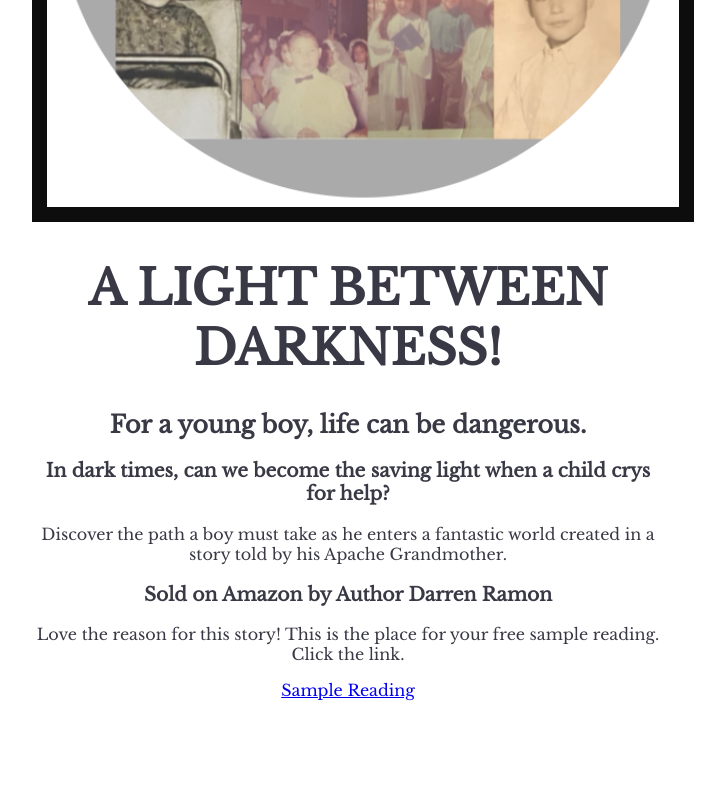
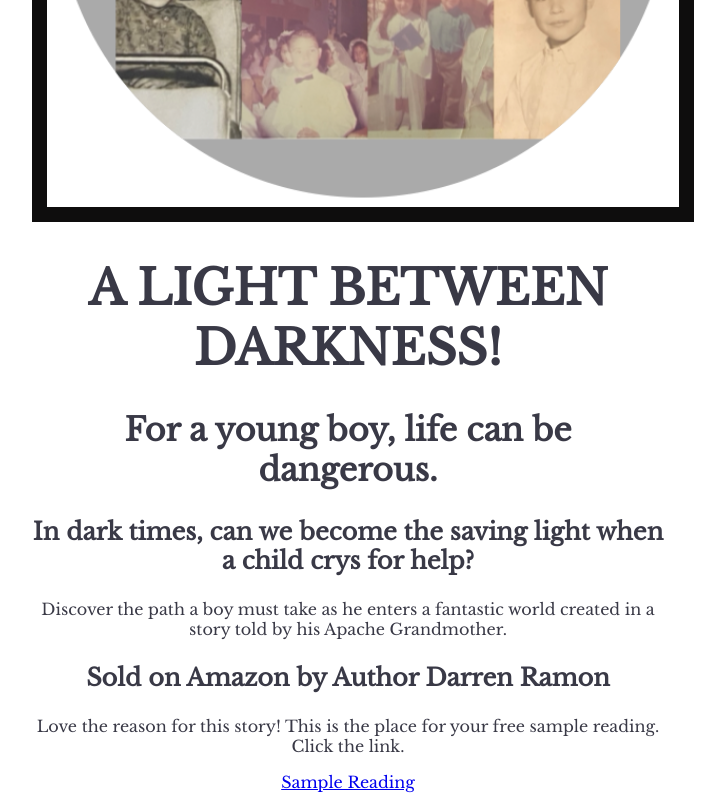
Before and after one commit to DramonBal/light, a plain HTML site: page index.html in a window 1280 px wide. Shown: the part 1364-2164 px from the top of the page, without its empty margins (292-1017 px from the left). Before the commit the page ends 2072 px from the top, so only its background shows below. Drawn offline with nearby package versions, Linux system fonts and the light colour scheme.

Commit message:
Update style.css

```diff
--- a/style.css
+++ b/style.css
@@ -28,6 +28,18 @@ h1 {
   font-size: 3rem;
 }
 
+h2 {
+  font-size: 2rem;
+}
+
+h3 {
+  font-size: 1.5rem;
+}
+
+p {
+  font-size: 1.0rem;
+}
+
 .poster {
   width: 50%;
   margin-left: 25%;
```
